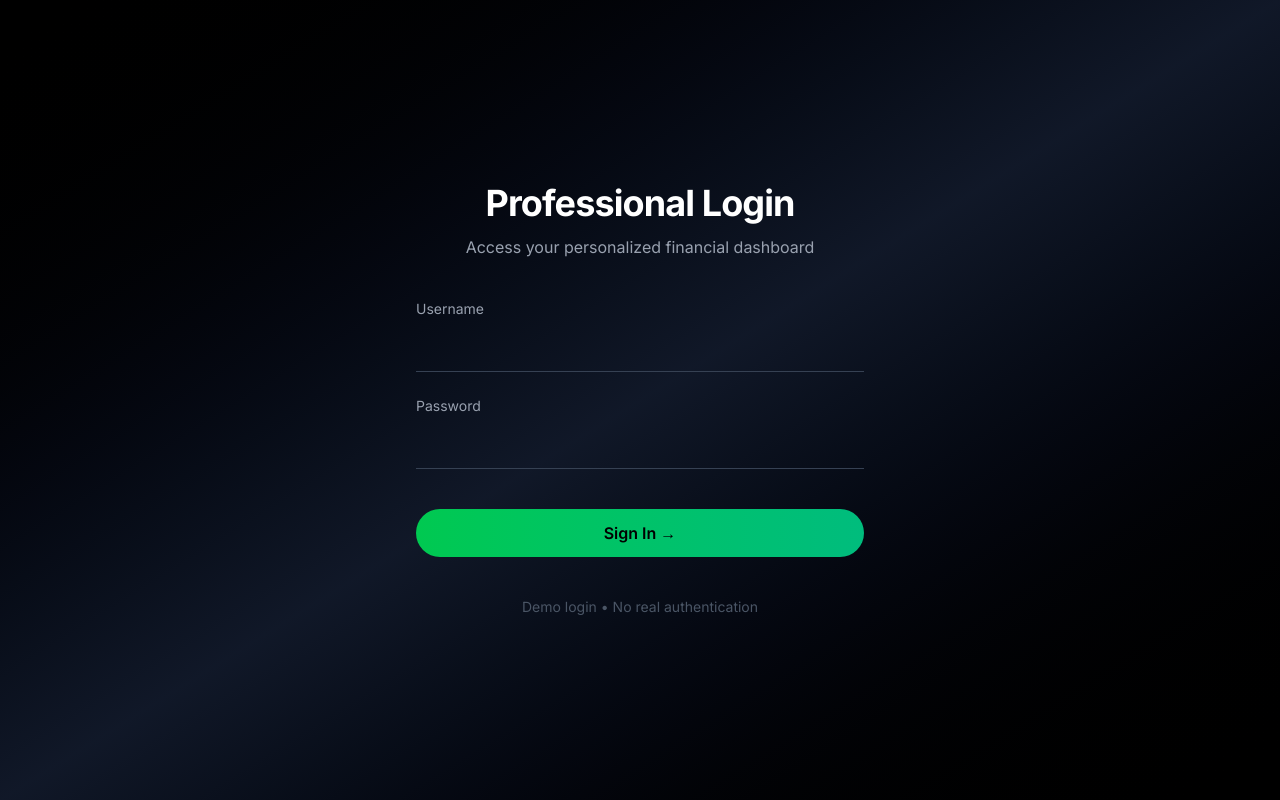
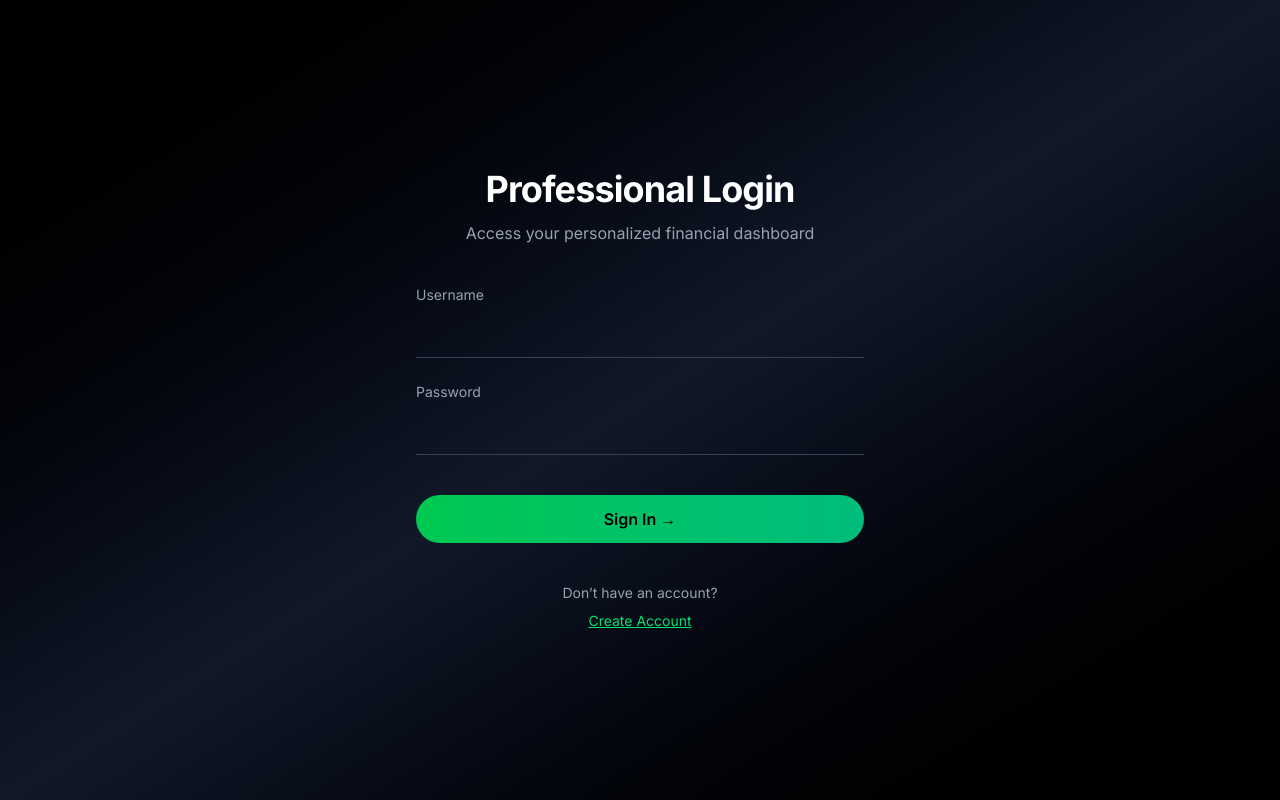
Before and after one commit to Rohan20648/money-gurus, a Next.js app: page /login in a window 1280 px wide. Built offline with nearby package versions, Linux system fonts and the light colour scheme.

Commit message:
Update LoginClient.tsx

```diff
--- a/app/login/LoginClient.tsx
+++ b/app/login/LoginClient.tsx
@@ -109,9 +109,17 @@ export default function Login() {
 
         </section>
 
-        <footer className="text-center text-gray-600 text-sm">
-          Demo login • No real authentication
-        </footer>
+        <footer className="text-center text-gray-400 text-sm space-y-2">
+  <p>Don’t have an account?</p>
+
+  <button
+    onClick={() => router.push(`/signup?type=${userType}`)}
+    className="text-green-400 underline"
+  >
+    Create Account
+  </button>
+</footer>
+
 
       </div>
     </main>
```
